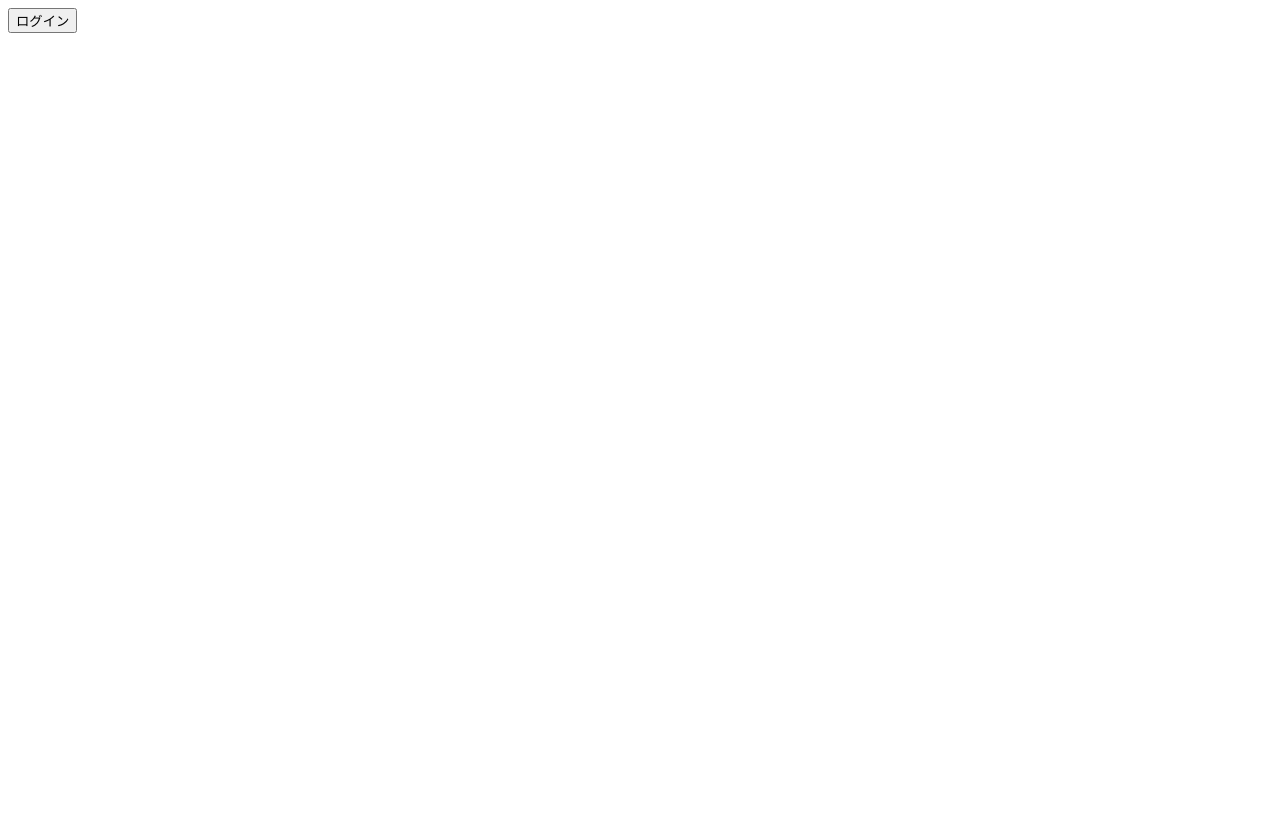
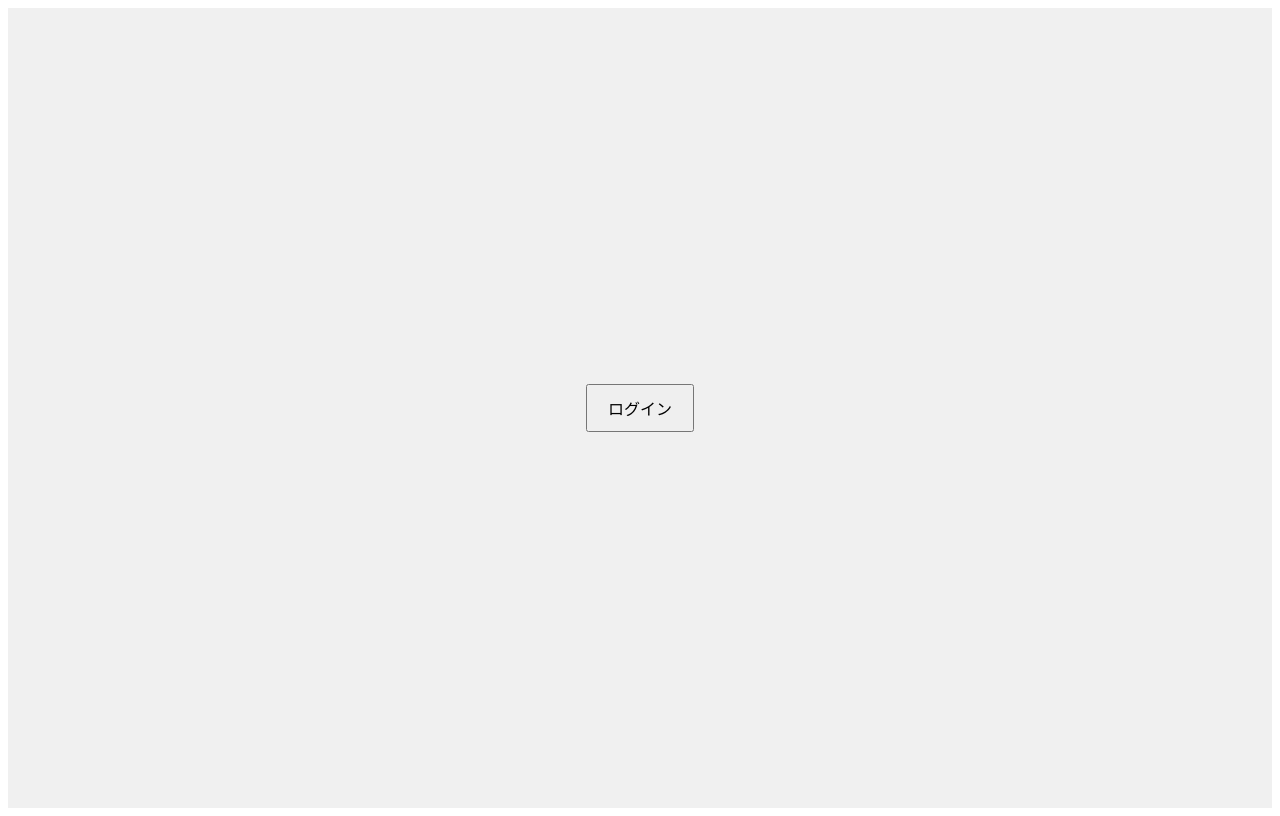
Before and after one commit to 061254/Menu, a plain HTML site: page index.html in a window 1280 px wide. Drawn offline with nearby package versions, Linux system fonts and the light colour scheme.

Commit message:
Update index.html

```diff
--- a/index.html
+++ b/index.html
@@ -5,6 +5,25 @@
     <meta name="viewport" content="width=device-width, initial-scale=1.0">
     <title>横スクロール画像メニュー</title>
     <link rel="stylesheet" href="https://unpkg.com/swiper@7/swiper-bundle.min.css">
+    <style>
+        .swiper {
+            width: 100%;
+            height: 100vh; /* スライダーの高さを画面全体に設定 */
+        }
+        .swiper-slide {
+            display: flex;
+            align-items: center;
+            justify-content: center;
+            text-align: center;
+            height: 100%; /* スライドの高さを親の高さに合わせる */
+            background-color: #f0f0f0; /* スライドの背景色を設定（任意） */
+        }
+        .signin {
+            padding: 10px 20px;
+            font-size: 16px;
+            cursor: pointer;
+        }
+    </style>
 </head>
 <body>
 <!-- スライダーのコンテナ -->
```
